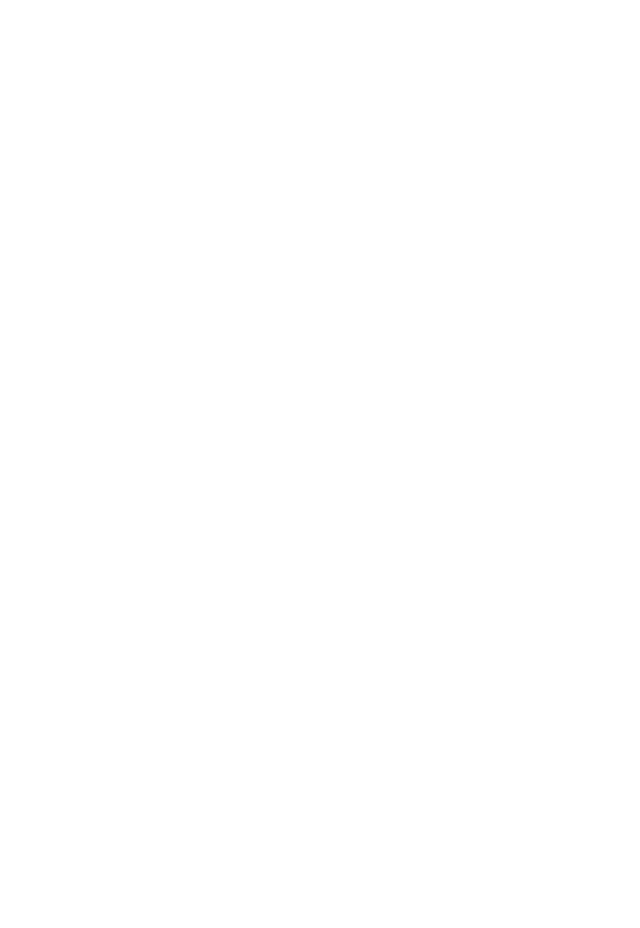
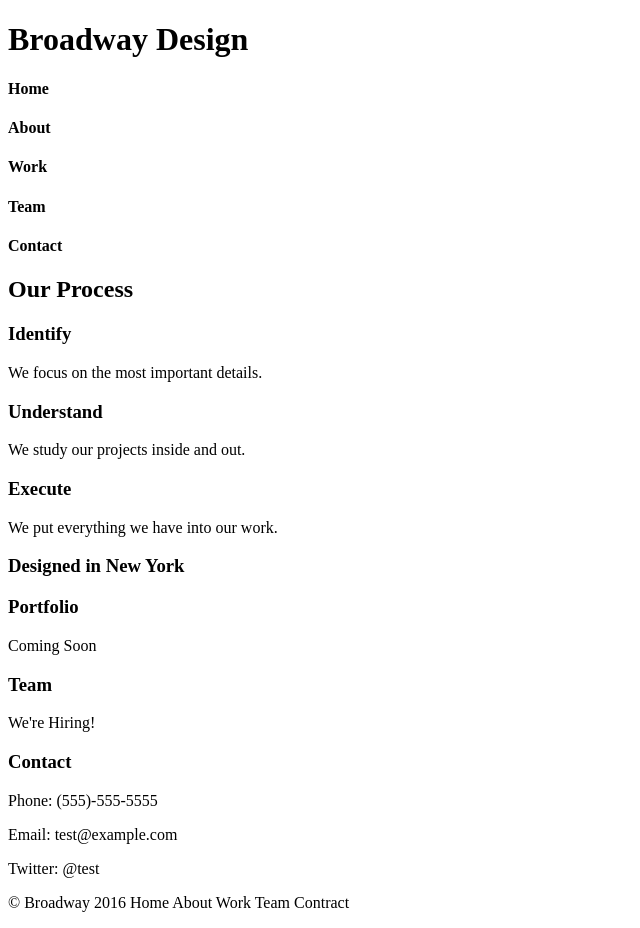
Before and after one commit to tsett23/broadway, a plain HTML site: page index.html in a window 1280 px wide. Shown: the whole page, without its empty margins (0-640 px from the left). Before the commit the page ends 800 px from the top, so only its background shows below. Drawn offline with Linux system fonts and the light colour scheme; files that its build step writes are made by us from their sources.

Commit message:
Add basic text

```diff
--- a/index.html
+++ b/index.html
@@ -1,9 +1,53 @@
 <!DOCTYPE html>
 <html>
   <head>
-    <title></title>
+    <title>Broadway</title>
+    <link href="./resources/css/style.css" type="text/css" rel="stylesheet">
   </head>
+
   <body>
+
+    <h1>Broadway Design</h1>
+
+<!-- Add backrgound image -->
+<!-- Add links to page -->
+
+    <h4>Home</h4>
+    <h4>About</h4>
+    <h4>Work</h4>
+    <h4>Team</h4>
+    <h4>Contact</h4>
+
+<!-- Start info piece -->
+    <h2>Our Process</h2>
+
+<!-- Add identify photo -->
+    <h3>Identify</h3>
+    <p>We focus on the most important details.</p>
+
+<!-- Add understand photo -->
+    <h3>Understand</h3>
+    <p>We study our projects inside and out.</p>
+
+<!-- Add execute photo -->
+    <h3>Execute</h3>
+    <p>We put everything we have into our work.</p>
+
+<!-- Add backround image to designed in New York -->
+    <h3>Designed in New York</h3>
+
+    <h3>Portfolio</h3>
+    <p>Coming Soon</p>
+
+    <h3>Team</h3>
+    <p>We're Hiring!</p>
+
+    <h3>Contact</h3>
+    <p>Phone: (555)-555-5555</p>
+    <p>Email: test@example.com</p>
+    <p>Twitter: @test</p>
+
+    <p>&copy; Broadway 2016 Home About Work Team Contract</p>
 
   </body>
 </html>
```
